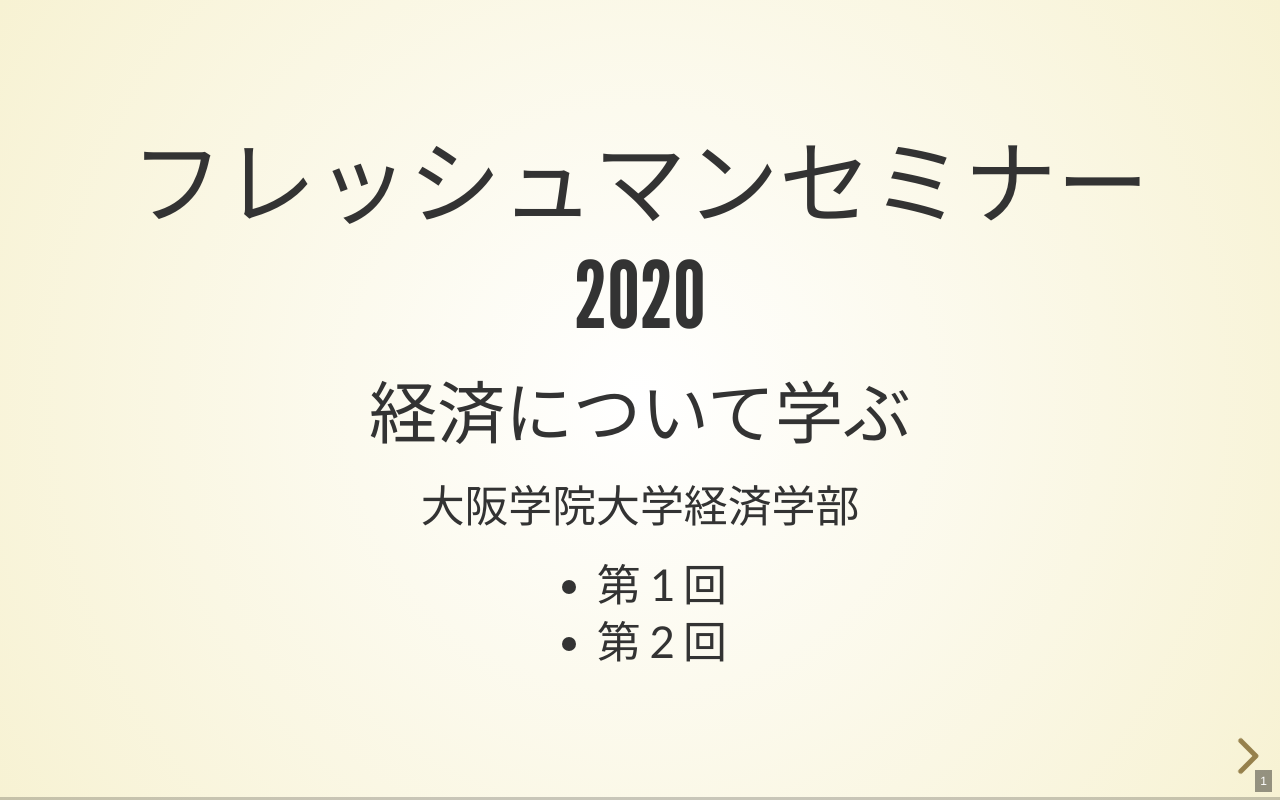
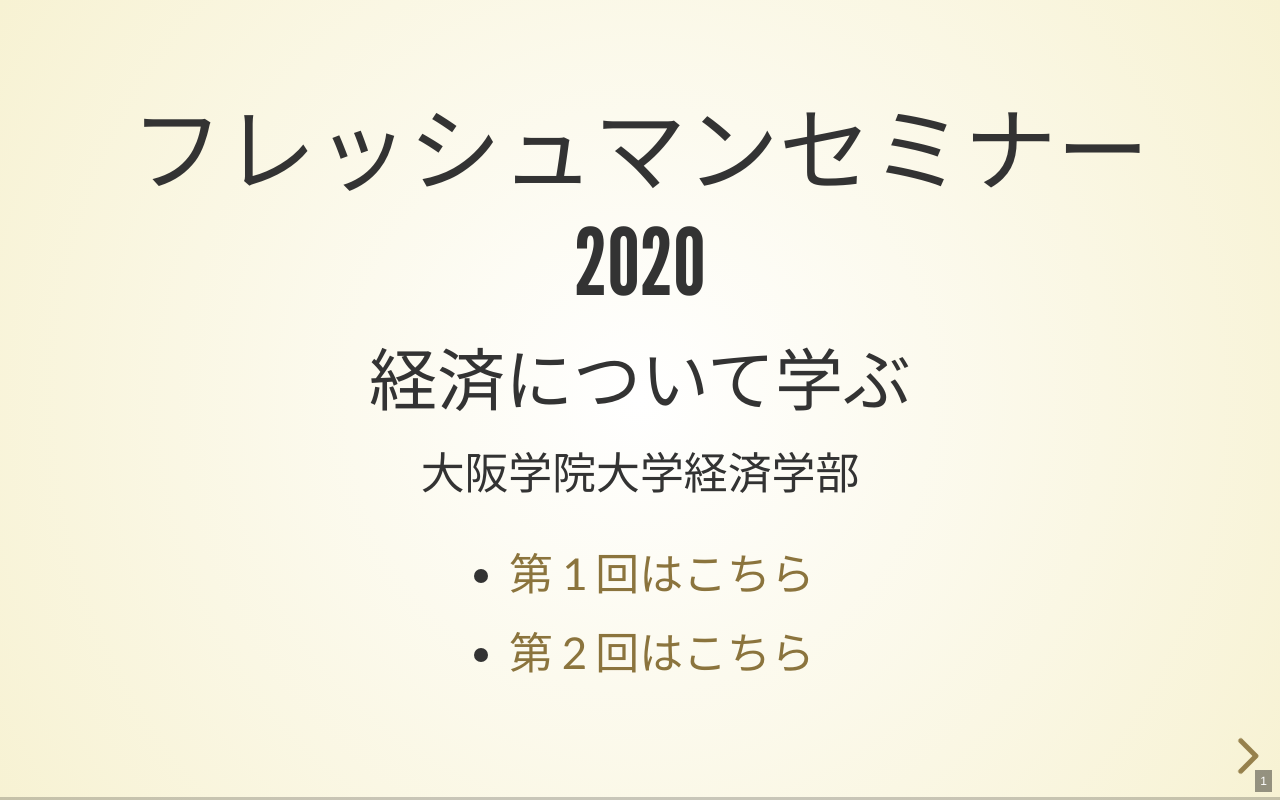
Before and after one commit to mitsuhir0/whatisecon, a website: page index.html in a window 1280 px wide. Drawn offline with Linux system fonts and the light colour scheme.

Commit message:
update slides.

```diff
--- a/index.html
+++ b/index.html
@@ -52,8 +52,12 @@
 <p>大阪学院大学経済学部</p>
 
 <ul>
-  <li>第 1 回</li>
-  <li>第 2 回</li>
+  <li>
+    <p><a href="#/1">第 1 回はこちら</a></p>
+  </li>
+  <li>
+    <p><a href="#/48">第 2 回はこちら</a></p>
+  </li>
 </ul>
 
 </section>
@@ -699,6 +703,9 @@
   <li><a href="https://www.tkfd.or.jp/research/detail.php?id=3361">小林・佐藤他 (2020) 「【経済学者による緊急提言】新型コロナウイルス対策をどのように進めるか？ ―株価対策、生活支援の給付・融資、社会のオンライン化による感染抑止―」 東京財団政策研究所</a></li>
 </ul>
 
+</section>
+<section>
+
 <h2>経済について学ぶ 第 2 回</h2>
 <h3>なぜ経済について学ぶのか</h3>
 <p>ー経済合理的な選択とはー</p>
```
Also changed, not shown: slides.html (+9 -2 lines).
